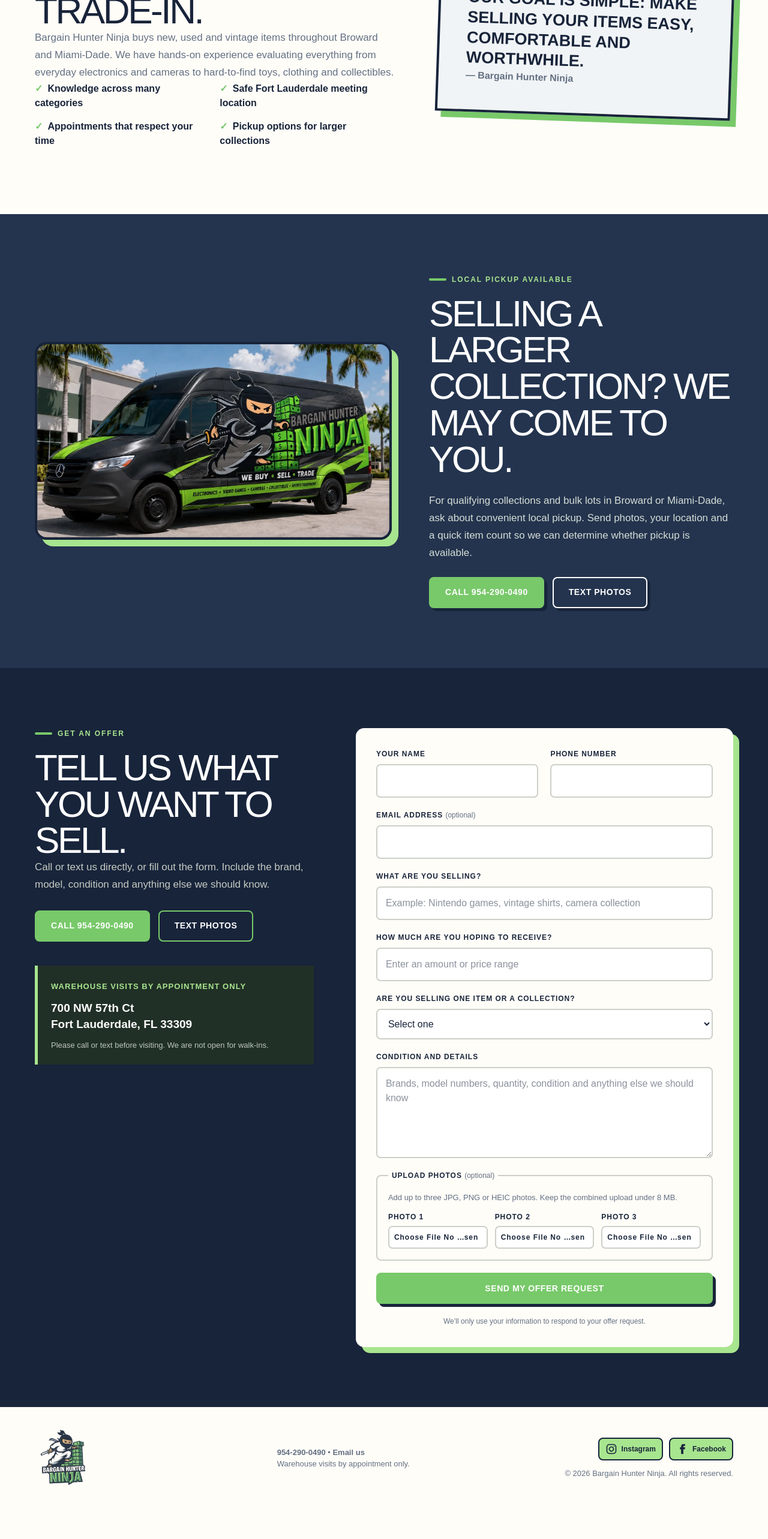
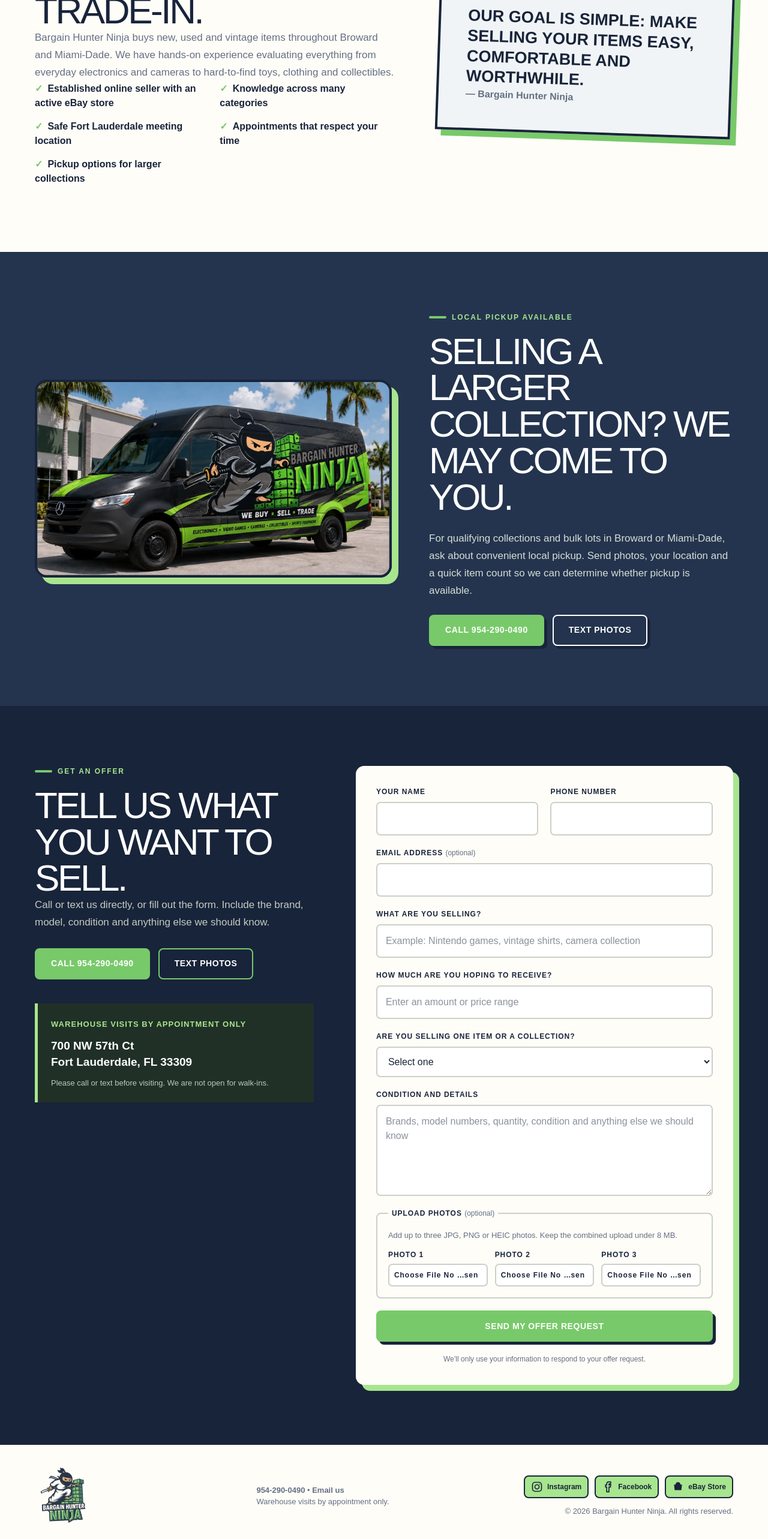
Before and after one commit to bargainhunterninja/bargain-hunter-ninja, a Next.js app: page / in a window 1280 px wide. Shown: the part 3380-5946 px from the top of the page at 60% size. Before the commit the page ends 5896 px from the top, so only its background shows below. Built offline with nearby package versions, Linux system fonts and the light colour scheme.

Commit message:
Add eBay store credibility link
Add an eBay Store footer button and established online seller trust point.

```diff
--- a/app/page.tsx
+++ b/app/page.tsx
@@ -67,7 +67,7 @@
     </section>
 
     <section className="section about" id="about">
-      <div className="about-card"><p className="eyebrow"><span /> The local advantage</p><h2>A real buyer—not an automated trade-in.</h2><p>Bargain Hunter Ninja buys new, used and vintage items throughout Broward and Miami-Dade. We have hands-on experience evaluating everything from everyday electronics and cameras to hard-to-find toys, clothing and collectibles.</p><ul><li>Knowledge across many categories</li><li>Safe Fort Lauderdale meeting location</li><li>Appointments that respect your time</li><li>Pickup options for larger collections</li></ul></div>
+      <div className="about-card"><p className="eyebrow"><span /> The local advantage</p><h2>A real buyer—not an automated trade-in.</h2><p>Bargain Hunter Ninja buys new, used and vintage items throughout Broward and Miami-Dade. We have hands-on experience evaluating everything from everyday electronics and cameras to hard-to-find toys, clothing and collectibles.</p><ul><li>Established online seller with an active eBay store</li><li>Knowledge across many categories</li><li>Safe Fort Lauderdale meeting location</li><li>Appointments that respect your time</li><li>Pickup options for larger collections</li></ul></div>
       <blockquote><span>“</span><p>Our goal is simple: make selling your items easy, comfortable and worthwhile.</p><cite>— Bargain Hunter Ninja</cite></blockquote>
     </section>
 
--- a/app/site-footer.tsx
+++ b/app/site-footer.tsx
@@ -2,6 +2,7 @@
 
 const INSTAGRAM_URL = "https://www.instagram.com/bargain_hunter_ninja/";
 const FACEBOOK_URL = "https://www.facebook.com/people/Bargain-Hunter-Ninja/61593412928611/";
+const EBAY_STORE_URL = "https://ebay.io/m/G2IDDO";
 
 export default function SiteFooter() {
   return <footer>
@@ -10,6 +11,7 @@
     <div className="footer-legal"><div className="social-links" aria-label="Follow Bargain Hunter Ninja">
       <a href={INSTAGRAM_URL} target="_blank" rel="noopener noreferrer" aria-label="Bargain Hunter Ninja on Instagram"><svg viewBox="0 0 24 24" aria-hidden="true"><rect x="3" y="3" width="18" height="18" rx="5" /><circle cx="12" cy="12" r="4.25" /><circle className="social-dot" cx="17.4" cy="6.7" r="1" /></svg><span>Instagram</span></a>
       <a href={FACEBOOK_URL} target="_blank" rel="noopener noreferrer" aria-label="Bargain Hunter Ninja on Facebook"><svg viewBox="0 0 24 24" aria-hidden="true"><path d="M14.3 8.3V6.8c0-.8.5-1 1-1h2.5V2.1L14.4 2C11 2 9.8 4.1 9.8 6.5v1.8H7.5v4.2h2.3V22h4.5v-9.5h3l.5-4.2h-3.5Z" /></svg><span>Facebook</span></a>
+      <a href={EBAY_STORE_URL} target="_blank" rel="noopener noreferrer" aria-label="Shop the Bargain Hunter Ninja eBay store"><svg viewBox="0 0 24 24" aria-hidden="true"><path d="M4 7.5h16l-1.3 11H5.3L4 7.5Zm3.2 0a4.8 4.8 0 0 1 9.6 0M8.5 12h7" /></svg><span>eBay Store</span></a>
     </div><p>© 2026 Bargain Hunter Ninja. All rights reserved.</p></div>
   </footer>;
 }
```
Also changed, not shown: 1 other file (tests, documents, lock files or other folders).
